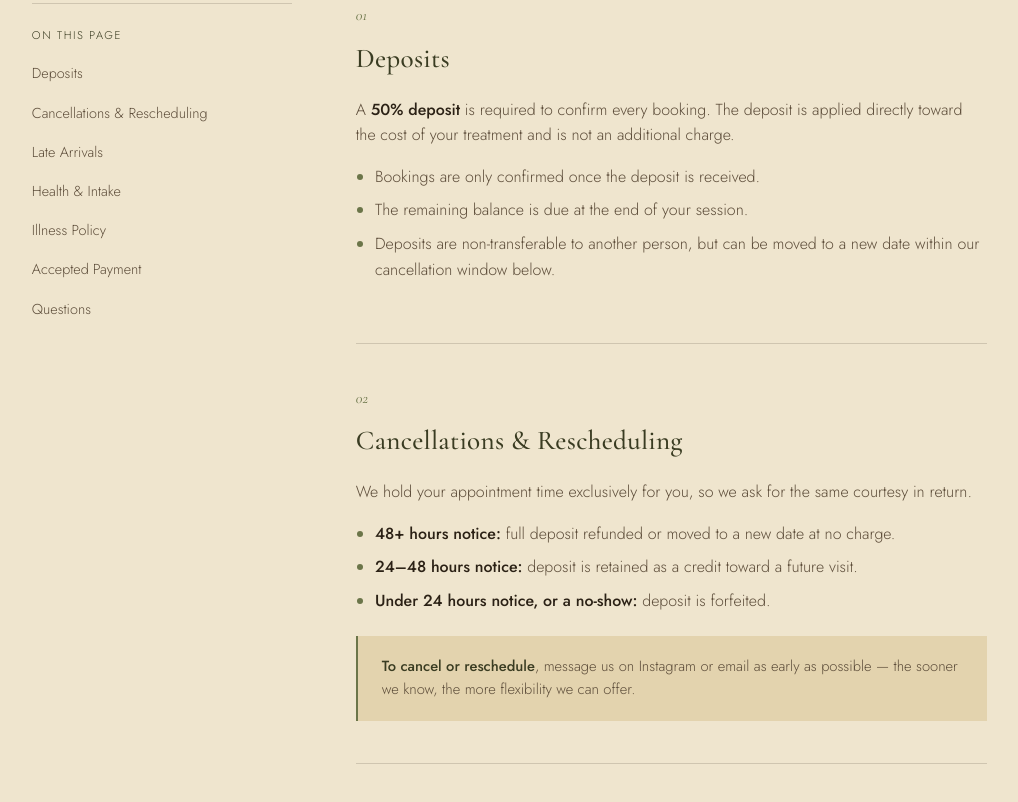
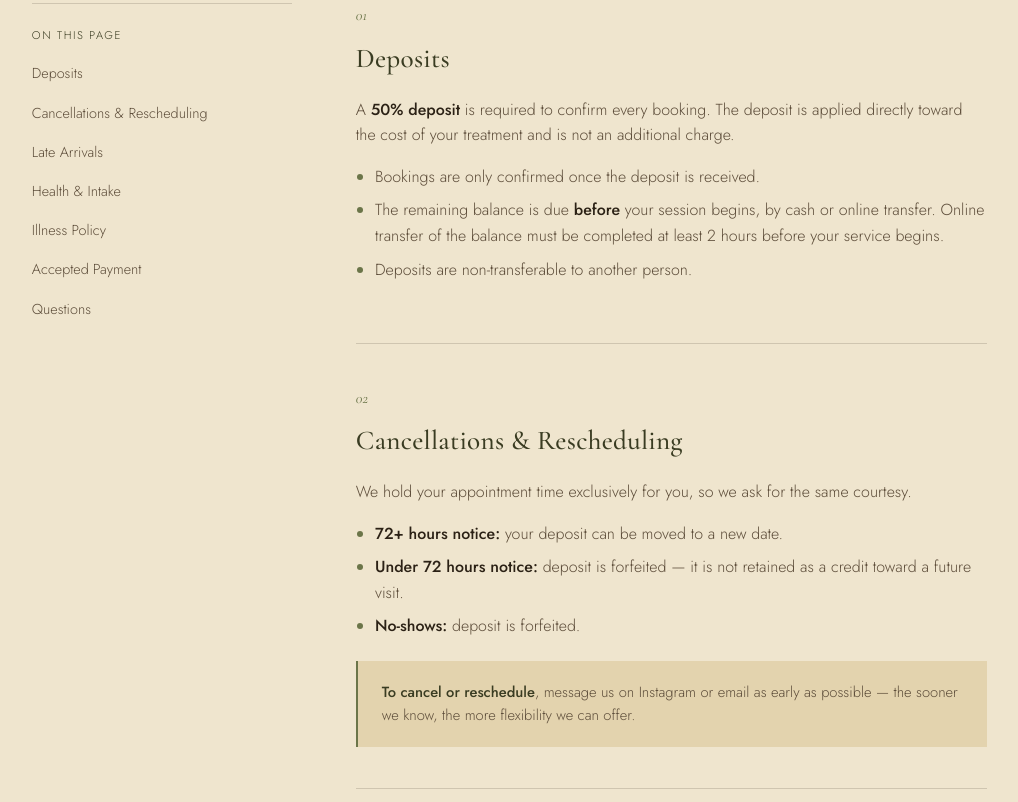
Before and after one commit to RebloomBb/Rebloom-spa, a plain HTML site: page terms.html in a window 1280 px wide. Shown: the part 460-1262 px from the top of the page, without its empty margins (45-1063 px from the left). Drawn offline with nearby package versions, Linux system fonts and the light colour scheme.

Commit message:
Add files via upload

```diff
--- a/terms.html
+++ b/terms.html
@@ -343,19 +343,19 @@
         <p>A <strong>50% deposit</strong> is required to confirm every booking. The deposit is applied directly toward the cost of your treatment and is not an additional charge.</p>
         <ul>
           <li>Bookings are only confirmed once the deposit is received.</li>
-          <li>The remaining balance is due at the end of your session.</li>
-          <li>Deposits are non-transferable to another person, but can be moved to a new date within our cancellation window below.</li>
+          <li>The remaining balance is due <strong>before</strong> your session begins, by cash or online transfer. Online transfer of the balance must be completed at least 2 hours before your service begins.</li>
+          <li>Deposits are non-transferable to another person.</li>
         </ul>
       </div>
 
       <div class="policy-section reveal" id="cancellations">
         <span class="num">02</span>
         <h2>Cancellations &amp; Rescheduling</h2>
-        <p>We hold your appointment time exclusively for you, so we ask for the same courtesy in return.</p>
+        <p>We hold your appointment time exclusively for you, so we ask for the same courtesy.</p>
         <ul>
-          <li><strong>48+ hours notice:</strong> full deposit refunded or moved to a new date at no charge.</li>
-          <li><strong>24–48 hours notice:</strong> deposit is retained as a credit toward a future visit.</li>
-          <li><strong>Under 24 hours notice, or a no-show:</strong> deposit is forfeited.</li>
+          <li><strong>72+ hours notice:</strong> your deposit can be moved to a new date.</li>
+          <li><strong>Under 72 hours notice:</strong> deposit is forfeited — it is not retained as a credit toward a future visit.</li>
+          <li><strong>No-shows:</strong> deposit is forfeited.</li>
         </ul>
         <div class="note-box">
           <strong>To cancel or reschedule</strong>, message us on Instagram or email as early as possible — the sooner we know, the more flexibility we can offer.
@@ -382,7 +382,8 @@
       <div class="policy-section reveal" id="illness">
         <span class="num">05</span>
         <h2>Illness Policy</h2>
-        <p>If you're feeling unwell — fever, contagious illness, or flu-like symptoms — please reschedule rather than attend. Message us as soon as you can; illness-related changes made in good faith won't affect your deposit.</p>
+        <p>If you're feeling unwell — fever, contagious illness, or flu-like symptoms — please reschedule 72 hours in advance rather than attend. Message us as soon as you can; illness-related changes made in good faith won't affect your deposit.</p>
+        <p>Rescheduling will have to be on a day our therapists are available. We're currently open on Sundays only. A rescheduling fee of $2,500 applies.</p>
       </div>
 
       <div class="policy-section reveal" id="payment">
```
